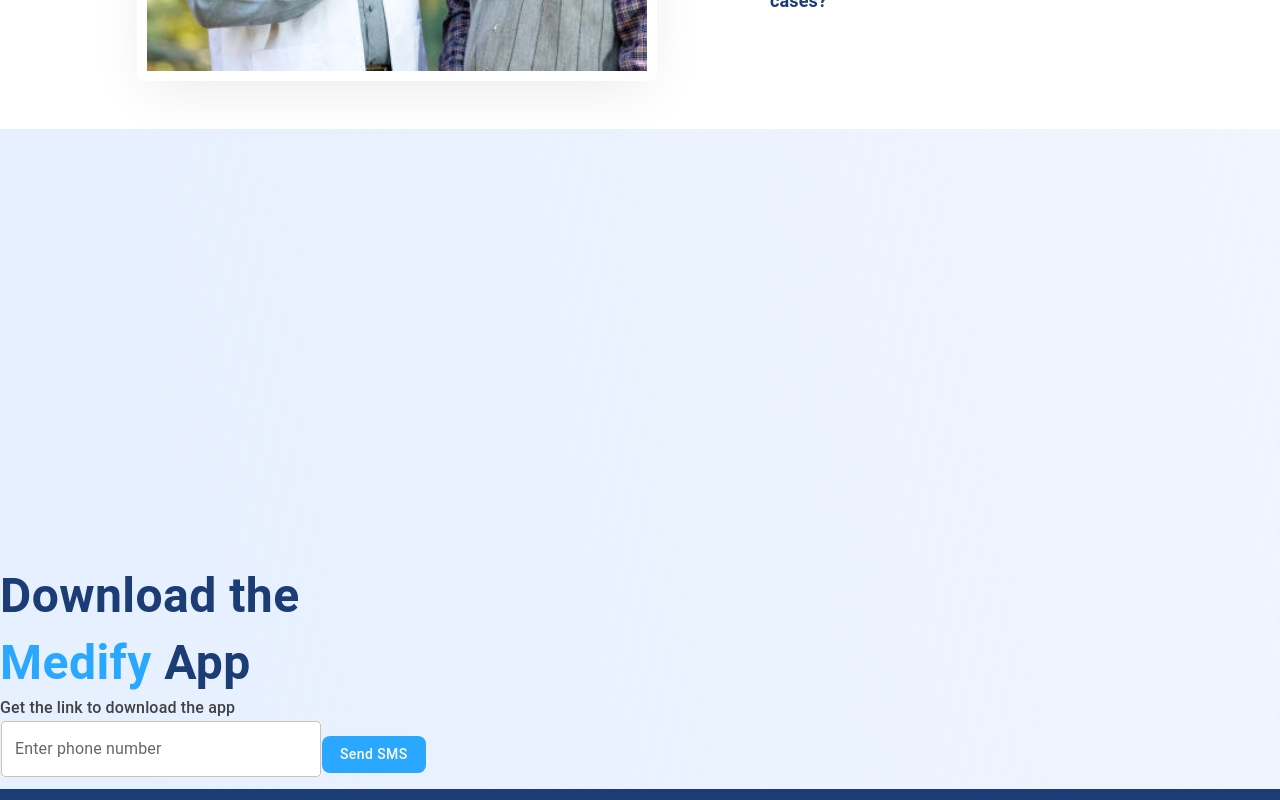
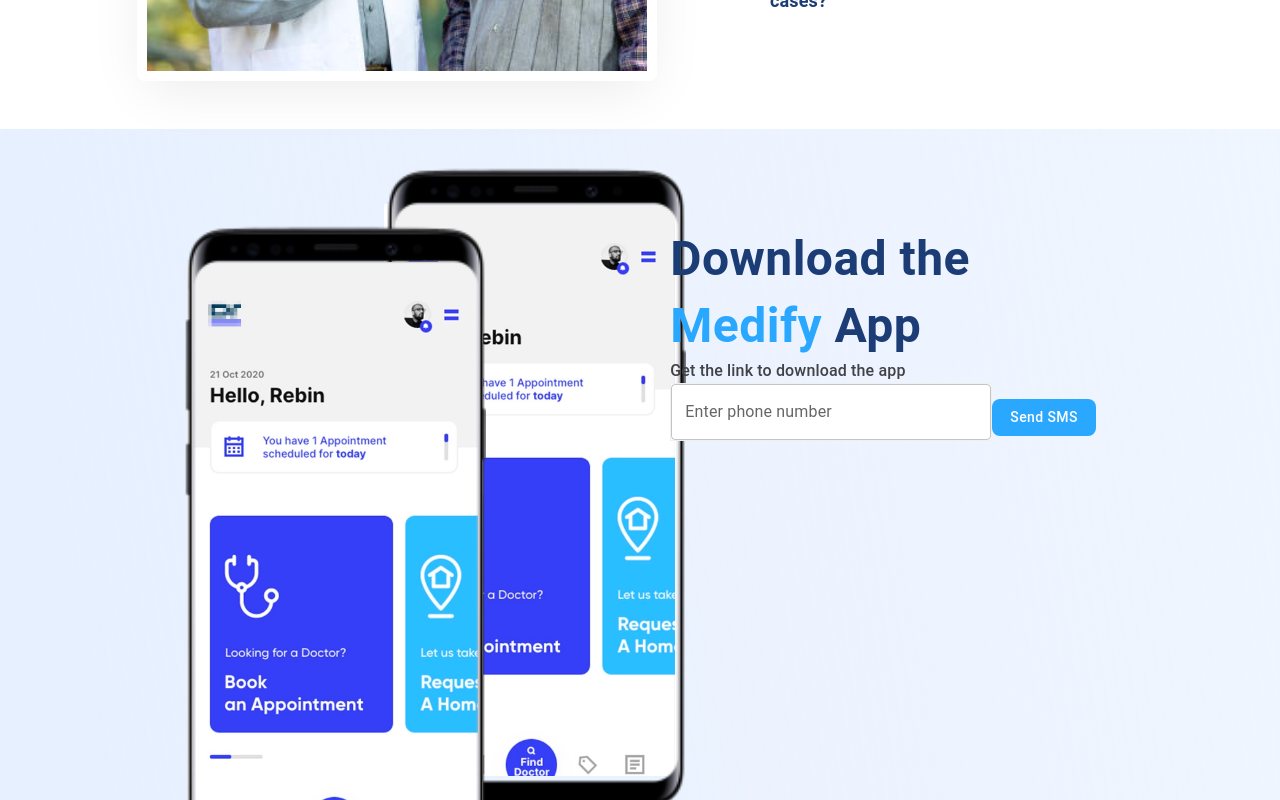
Before and after one commit to abhishekpatil4/Medify, a React (Vite) app: page / in a window 1280 px wide. Shown: the part 5360-6160 px from the top of the page. Built offline with nearby package versions, Linux system fonts and the light colour scheme.

Commit message:
feat: add mockups

```diff
--- a/src/components/DownloadApp/DownloadApp.jsx
+++ b/src/components/DownloadApp/DownloadApp.jsx
@@ -7,19 +7,27 @@ import CustomButton from "../Button/CustomButton";
 
 const DownloadApp = () => {
     const theme = useTheme();
-    return <div style={{ display: 'flex', flexWrap: 'wrap' }}>
+    return <div style={{ display: 'flex', flexWrap: 'wrap', justifyContent:'space-evenly', marginTop:'6rem' }}>
         <div>
-            <div style={{ width: '927px', height: '433px' }}>
-                {/* <img style={{ objectPosition: '30% 60%', objectFit: 'cover', width: '100%' }} src={mockup} alt="" /> */}
+            <div style={{ position: 'relative', width: '302px', height: '427px', zIndex: 1 }}>
+                <img src={mobileBorder} alt="" width={"100%"} />
+                <img src={mockup} style={{ width: '98%', left:'3px', position: 'relative', top: '-612px', zIndex: -1 }} width={"100%"} alt="mobile app mockup" />
             </div>
+            <div style={{ position: 'relative', left: "200px", top: "-485px", zIndex: -1, width: '302px', height: '427px' }}>
+                <img src={mobileBorder} alt="" width={"100%"} />
+                <img src={mockup} style={{ width: '98%', position: 'relative', top: '-612px', zIndex: -1 }} width={"100%"} alt="mobile app mockup" />
+            </div>
+            {/* <div style={{ width: '927px', height: '433px' }}> */}
+            {/* <img style={{ objectPosition: '30% 60%', objectFit: 'cover', width: '100%' }} src={mockup} alt="" /> */}
+            {/* </div> */}
         </div>
         <div>
             <Typography style={{ fontSize: '48px', fontWeight: 600, lineHeight: '67px', color: theme.palette.secondary.main }}>Download the<br /><span style={{ color: theme.palette.primary.main }}>Medify</span> App</Typography>
-            <Typography style={{ fontSize: '16px', fontWeight: 500, lineHeight: '24px', color:'#414146' }}>
+            <Typography style={{ fontSize: '16px', fontWeight: 500, lineHeight: '24px', color: '#414146' }}>
                 Get the link to download the app
             </Typography>
-            <TextField label="Enter phone number" style={{backgroundColor:'white', border:'1px solid #F0F0F0', minWidth:'20rem'}} />
-            <CustomButton type={"Send SMS"}/>
+            <TextField label="Enter phone number" style={{ backgroundColor: 'white', border: '1px solid #F0F0F0', minWidth: '20rem' }} />
+            <CustomButton type={"Send SMS"} />
         </div>
     </div>
 }
```
Also changed, not shown: src/assets/DownloadApp/appMockup copy.png (added), src/assets/DownloadApp/appMockup.png.
